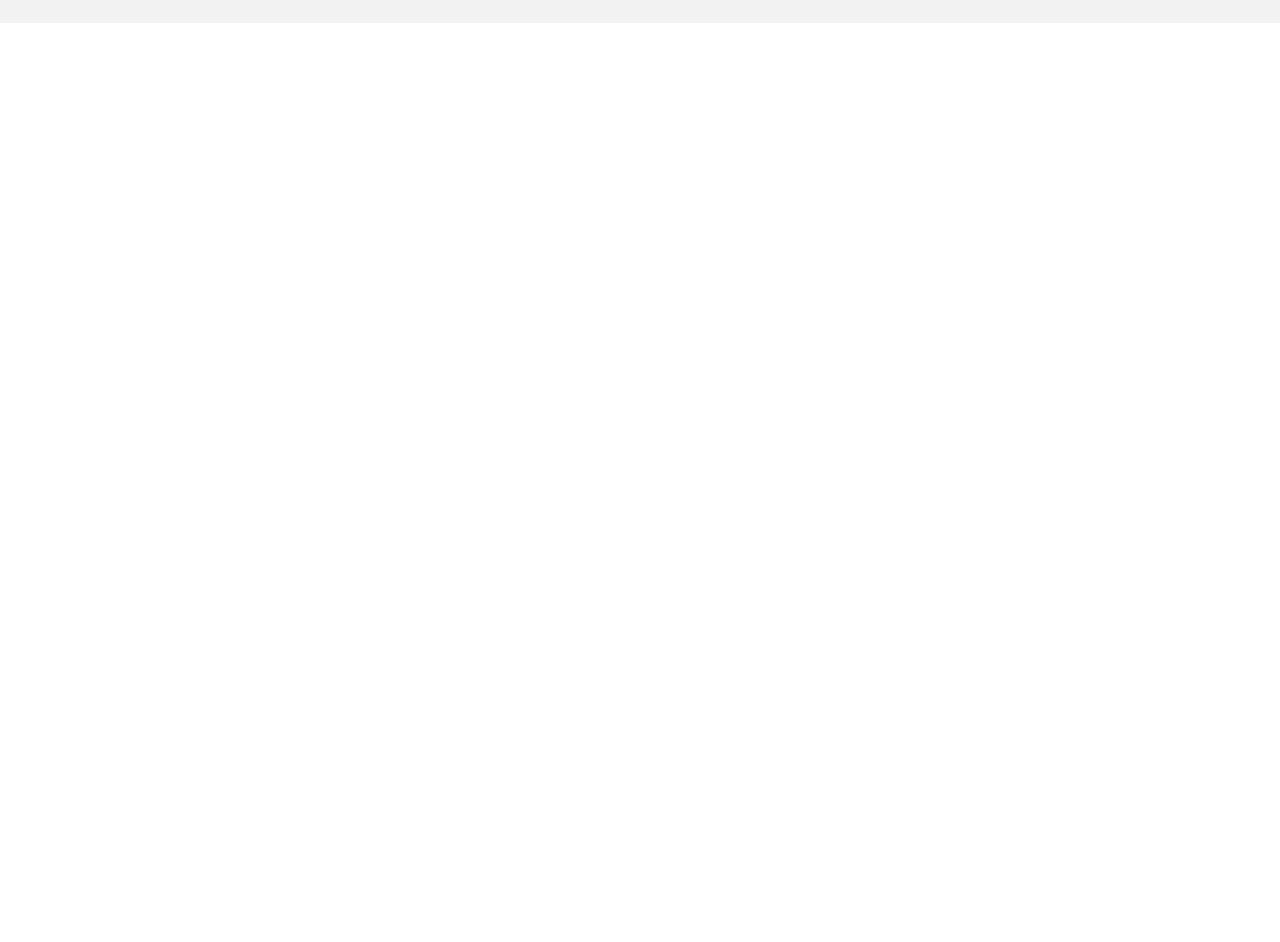
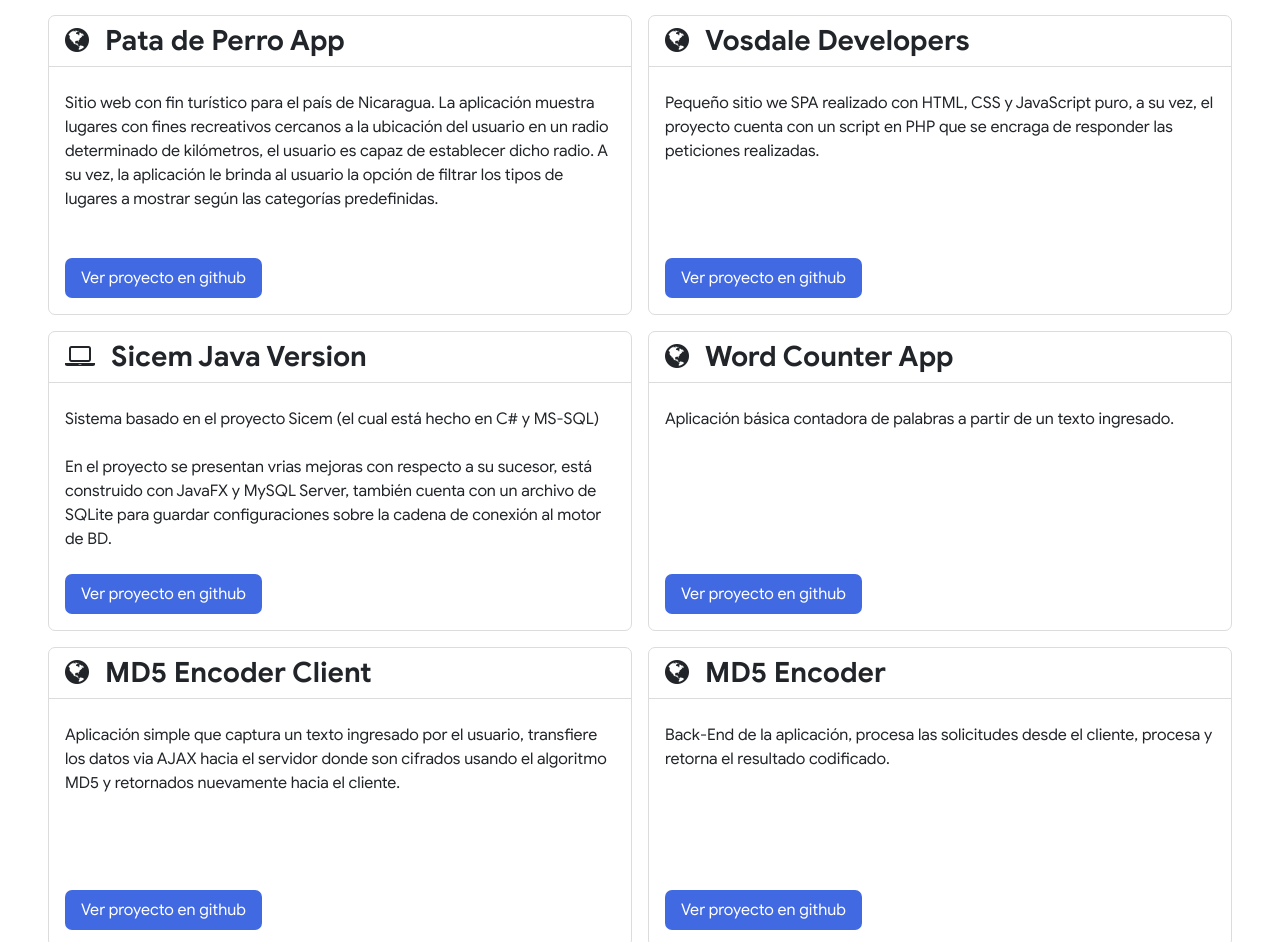
Before and after one commit to hespinoza01/web50-project0, a website: page proyectos.html in a window 1280 px wide. Shown: the part 145-1087 px from the top of the page. Before the commit the page ends 800 px from the top, so only its background shows below. Drawn offline with Linux system fonts and the light colour scheme.

Commit message:
Completada página de 'proyectos'

```diff
--- a/proyectos.html
+++ b/proyectos.html
@@ -7,7 +7,7 @@
   <meta name="author" content="Harold Espinoza <haroldesptru@gmail.com>">
   <meta name="description" content="project0 for Web50 course, made by Harold Espinoza">
 
-  <title>Harold Espinoza | Inicio</title>
+  <title>Harold Espinoza | Proyectos</title>
 
   <link rel="icon" type="image/png" sizes="192x192" href="./img/logo.png">
   <link rel="stylesheet" href="./css/bootstrap/bootstrap.css">
@@ -38,8 +38,78 @@
   </div>
 </header>
 
-<main>
-  <h1>Proyectos</h1>
+<main class="main-content">
+  <h1>¿En qué proyectos he colaborado? Pues...</h1>
+
+  <section class="projects-container">
+    <article class="information__card">
+      <h3 class="information__card-title"><i class="fa fa-globe"></i>Pata de Perro App</h3>
+      <p>
+        Sitio web con fin turístico para el país de Nicaragua. La aplicación muestra lugares con fines recreativos cercanos a la ubicación del usuario en un radio determinado de kilómetros, el usuario es capaz de establecer dicho radio. A su vez, la aplicación le brinda al usuario la opción de filtrar los tipos de lugares a mostrar según las categorías predefinidas.
+      </p>
+
+      <a class="information__card-link" href="https://github.com/hespinoza01/pata-de-perro" target="_blank">Ver proyecto en github</a>
+    </article>
+
+    <article class="information__card">
+      <h3 class="information__card-title"><i class="fa fa-globe"></i>Vosdale Developers</h3>
+      <p>
+        Pequeño sitio we SPA realizado con HTML, CSS y JavaScript puro, a su vez, el proyecto cuenta con un script en PHP que se encraga de responder las peticiones realizadas.
+      </p>
+
+      <a class="information__card-link" href="https://github.com/hespinoza01/vosdaledevelopers.com" target="_blank">Ver proyecto en github</a>
+    </article>
+
+    <article class="information__card">
+      <h3 class="information__card-title"><i class="fa fa-laptop"></i>Sicem Java Version</h3>
+      <p>
+        Sistema basado en el proyecto Sicem (el cual está hecho en C# y MS-SQL) <br><br>
+
+        En el proyecto se presentan vrias mejoras con respecto a su sucesor, está construido con JavaFX y MySQL Server, también cuenta con un archivo de SQLite para guardar configuraciones sobre la cadena de conexión al motor de BD.
+        <br><br>
+
+        Cuenta con una estructura MVC, a su vez contiene todos los scripts para crear la base de datos, y los archivos necesarios para su funcionamiento.
+      </p>
+
+      <a class="information__card-link" href="https://github.com/hespinoza01/Sicem-Java-Version" target="_blank">Ver proyecto en github</a>
+    </article>
+
+    <article class="information__card">
+      <h3 class="information__card-title"><i class="fa fa-globe"></i>Word Counter App</h3>
+      <p>
+        Aplicación básica contadora de palabras a partir de un texto ingresado.
+      </p>
+
+      <a class="information__card-link" href="https://github.com/hespinoza01/word-counter" target="_blank">Ver proyecto en github</a>
+    </article>
+
+    <article class="information__card">
+      <h3 class="information__card-title"><i class="fa fa-globe"></i>MD5 Encoder Client</h3>
+      <p>
+        Aplicación simple que captura un texto ingresado por el usuario, transfiere los datos via AJAX hacia el servidor donde son cifrados usando el algoritmo MD5 y retornados nuevamente hacia el cliente.
+      </p>
+
+      <a class="information__card-link" href="https://github.com/hespinoza01/MD5Encoder-Client" target="_blank">Ver proyecto en github</a>
+    </article>
+
+    <article class="information__card">
+      <h3 class="information__card-title"><i class="fa fa-globe"></i>MD5 Encoder</h3>
+      <p>
+        Back-End de la aplicación, procesa las solicitudes desde el cliente, procesa y retorna el resultado codificado.
+      </p>
+
+      <a class="information__card-link" href="https://github.com/hespinoza01/MD5Encoder" target="_blank">Ver proyecto en github</a>
+    </article>
+
+    <article class="information__card">
+      <h3 class="information__card-title"><i class="fa fa-mobile-phone"></i>Calculator APK</h3>
+      <p>
+        Primera aplicación de Android. Calculadora básica.
+      </p>
+
+      <a class="information__card-link" href="https://github.com/hespinoza01/CalculatorAPK" target="_blank">Ver proyecto en github</a>
+    </article>
+  </section>
 </main>
 
 <footer>
--- a/scss/main.scss
+++ b/scss/main.scss
@@ -250,6 +250,31 @@ footer{
     }
   }
 
+  .information__card-content{}
+
+  .information__card-link{
+    display: inline-block;
+    text-decoration: none;
+    font-size: 1rem;
+    padding: .5rem 1rem;
+    background-color: $primary;
+    color: $secondary;
+    border-radius: $border-radius;
+    margin-bottom: 1rem;
+    margin-left: 1rem;
+    box-shadow: $box-shadow-null;
+    transform: scale(1);
+    transition: box-shadow .5s, transform .5s;
+
+    &:hover{
+      box-shadow: $box-shadow-primary;
+    }
+
+    &:active{
+      transform: scale(.95);
+    }
+  }
+
   p{
     padding: 1rem;
   }
@@ -306,6 +331,33 @@ footer{
   }
 }
 
+.projects-container{
+  display: grid;
+  grid-template-columns: repeat(auto-fit, minmax(25rem , 1fr));
+  grid-auto-rows: 300px;
+  grid-gap: 1rem;
+  margin-top: 2rem;
+
+  .information__card{
+    position: relative;
+
+    .information__card-link{
+      position: absolute;
+      bottom: 0;
+      left: 0;
+    }
+  }
+
+  p{
+    max-height: 170px;
+    overflow-y: hidden;
+
+    &:hover{
+      overflow-y: auto;
+    }
+  }
+}
+
 .no-border{
   border: none;
 }
--- a/scss/variables.scss
+++ b/scss/variables.scss
@@ -12,4 +12,6 @@ $body-color: #fff;
 $border-radius: 7px;
 $border-radius-round: 100px;
 
+$box-shadow-null: 1px 1px 20px -3px transparent;
 $box-shadow: 1px 1px 20px -3px gainsboro;
+$box-shadow-primary: 0 0 20px -2px rgba($primary, 75%);
```
Also changed, not shown: css/style.css, 1 other file.
